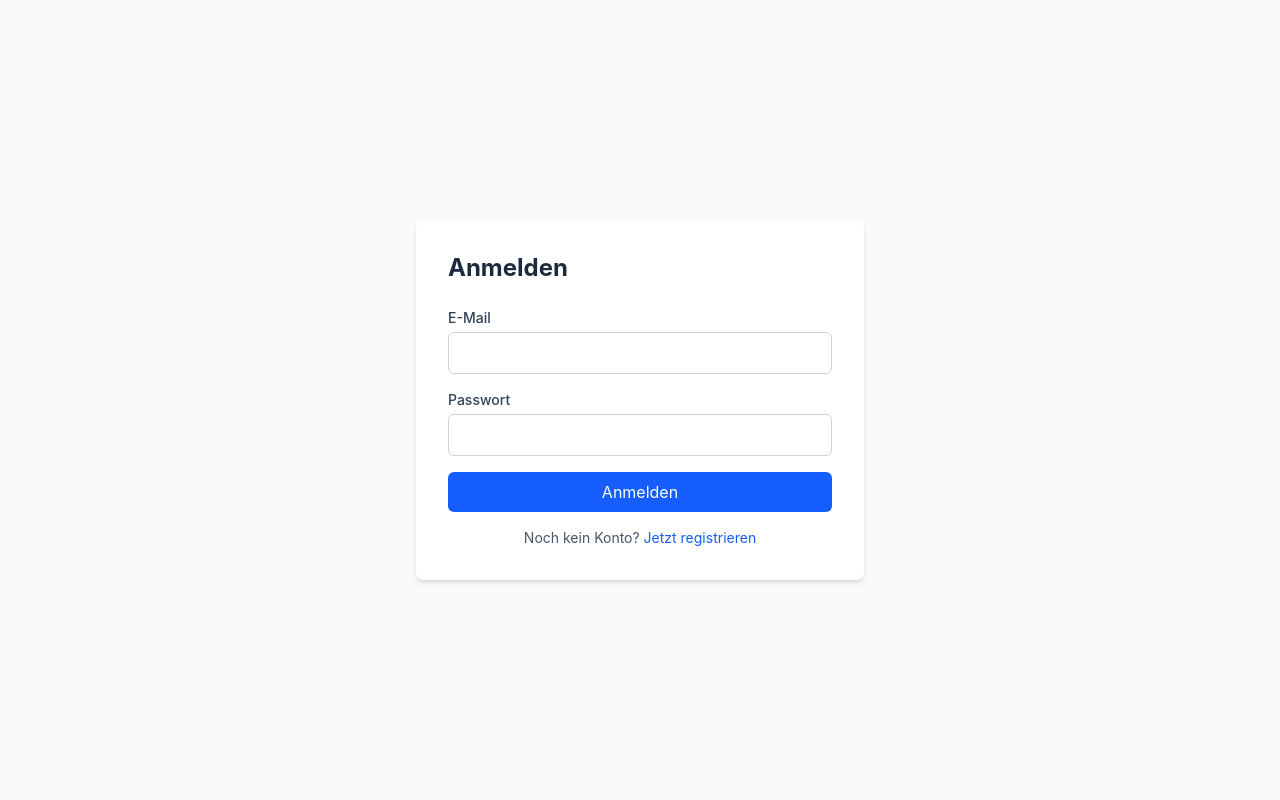
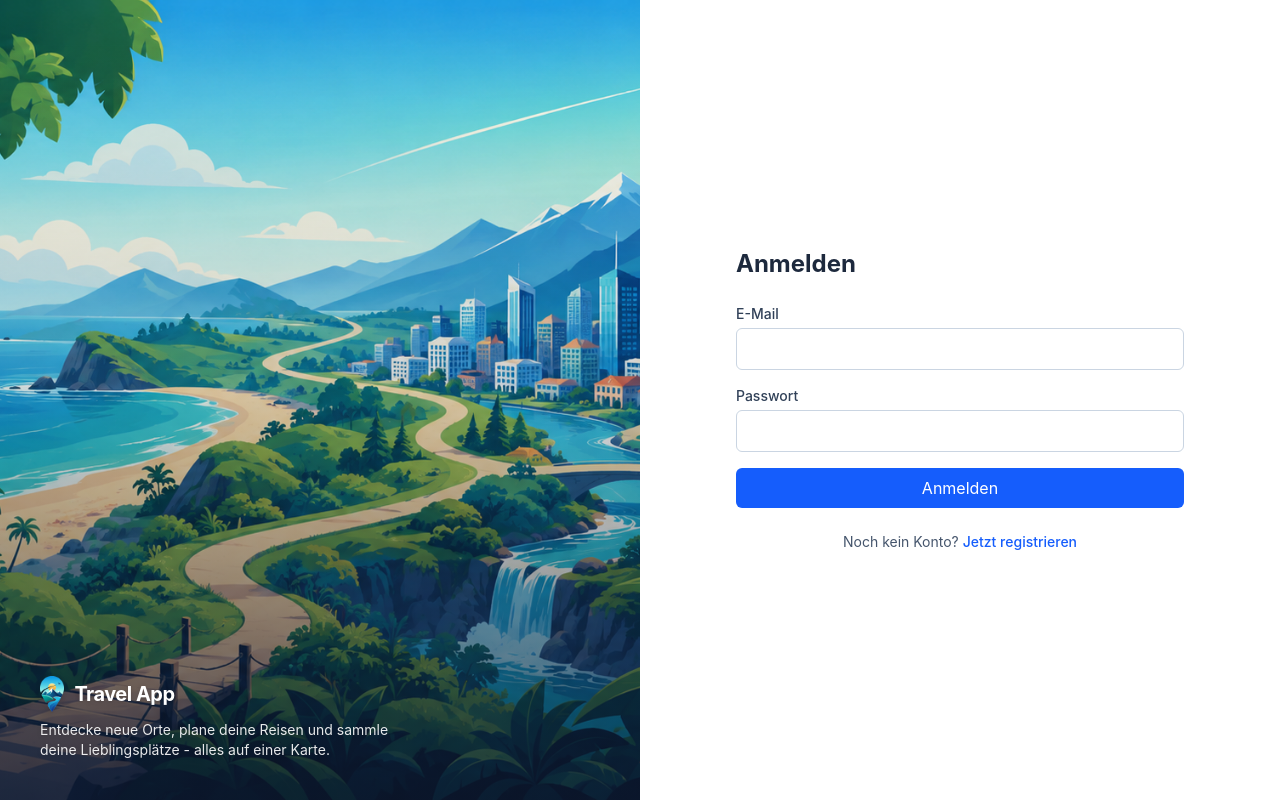
Before and after one commit to Svensemann93/travel-app, a React (Vite) app: page /login in a window 1280 px wide. Built offline with nearby package versions, Linux system fonts and the light colour scheme; no server answers.

Commit message:
feat: split-screen hero layout for auth pages

```diff
--- a/src/components/AuthLayout.tsx
+++ b/src/components/AuthLayout.tsx
@@ -11,16 +11,37 @@ type Props = {
 
 function AuthLayout({ title, children, footerText, footerLinkTo, footerLinkLabel }: Props) {
   return (
-    <div className="min-h-screen flex items-center justify-center bg-slate-50 p-4">
-      <div className="bg-white p-6 sm:p-8 rounded-lg shadow-md max-w-md w-full">
-        <h1 className="text-2xl font-bold text-slate-800 mb-6">{title}</h1>
-        {children}
-        <p className="text-sm text-slate-600 mt-4 text-center">
-          {footerText}{' '}
-          <Link to={footerLinkTo} className="text-blue-600 hover:underline">
-            {footerLinkLabel}
-          </Link>
-        </p>
+    <div className="flex min-h-screen flex-col md:flex-row">
+      {/* Hero / Brand-Panel */}
+      <div className="relative h-48 w-full overflow-hidden md:h-auto md:w-1/2">
+        <img src="/auth-bg.webp" alt="" className="absolute inset-0 h-full w-full object-cover" />
+        <div className="absolute inset-0 bg-gradient-to-t from-slate-900/70 via-slate-900/15 to-transparent" />
+        <div className="absolute inset-x-0 bottom-0 p-6 md:p-10">
+          <div className="flex items-center gap-2.5">
+            <img src="/logo.png" alt="" className="h-9 w-auto drop-shadow" />
+            <span className="text-xl font-bold tracking-tight text-white drop-shadow">
+              Travel App
+            </span>
+          </div>
+          <p className="mt-2 hidden max-w-sm text-sm text-white/90 drop-shadow md:block">
+            Entdecke neue Orte, plane deine Reisen und sammle deine Lieblingsplätze - alles auf
+            einer Karte.
+          </p>
+        </div>
+      </div>
+
+      {/* Formular-Panel */}
+      <div className="flex flex-1 items-center justify-center bg-white p-6 sm:p-8 md:w-1/2">
+        <div className="w-full max-w-md">
+          <h1 className="mb-6 text-2xl font-bold text-slate-800">{title}</h1>
+          {children}
+          <p className="mt-6 text-center text-sm text-slate-600">
+            {footerText}{' '}
+            <Link to={footerLinkTo} className="font-medium text-blue-600 hover:underline">
+              {footerLinkLabel}
+            </Link>
+          </p>
+        </div>
       </div>
     </div>
   )
```
Also changed, not shown: public/auth-bg.webp (added).
